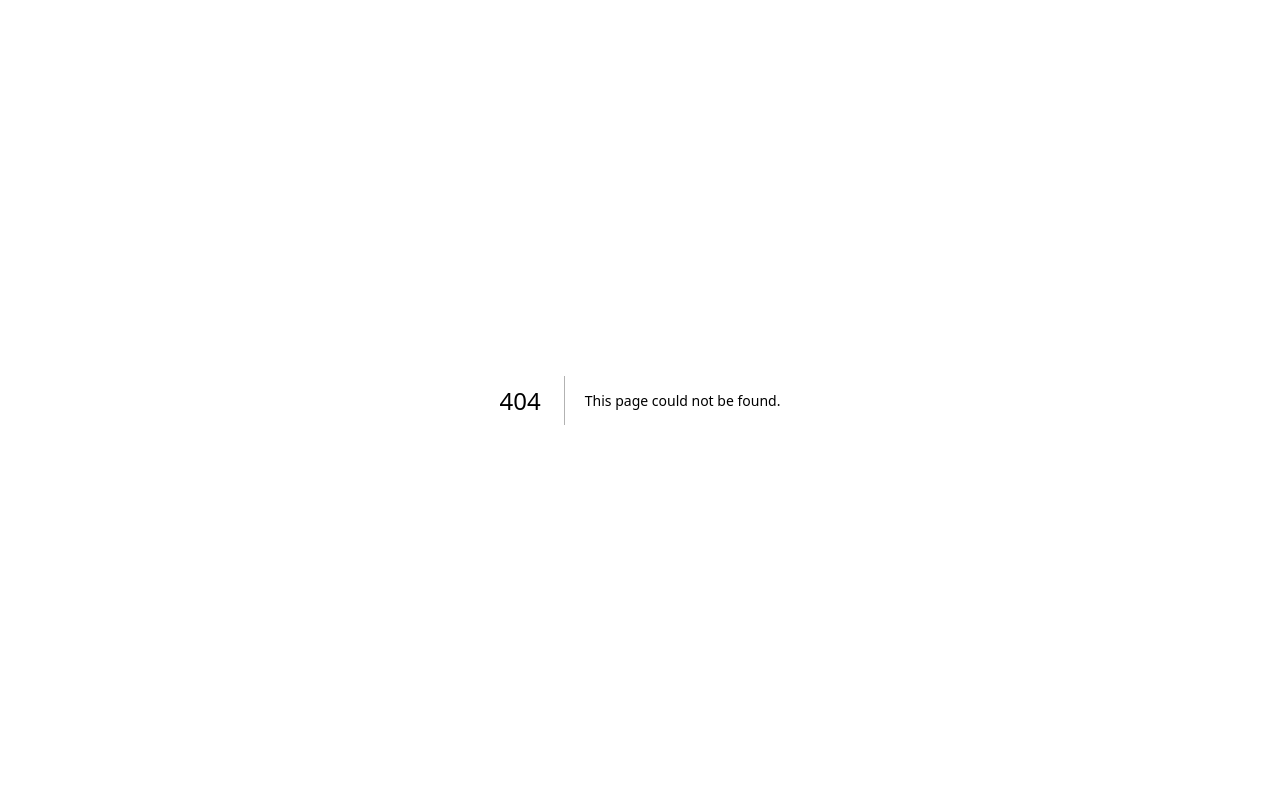
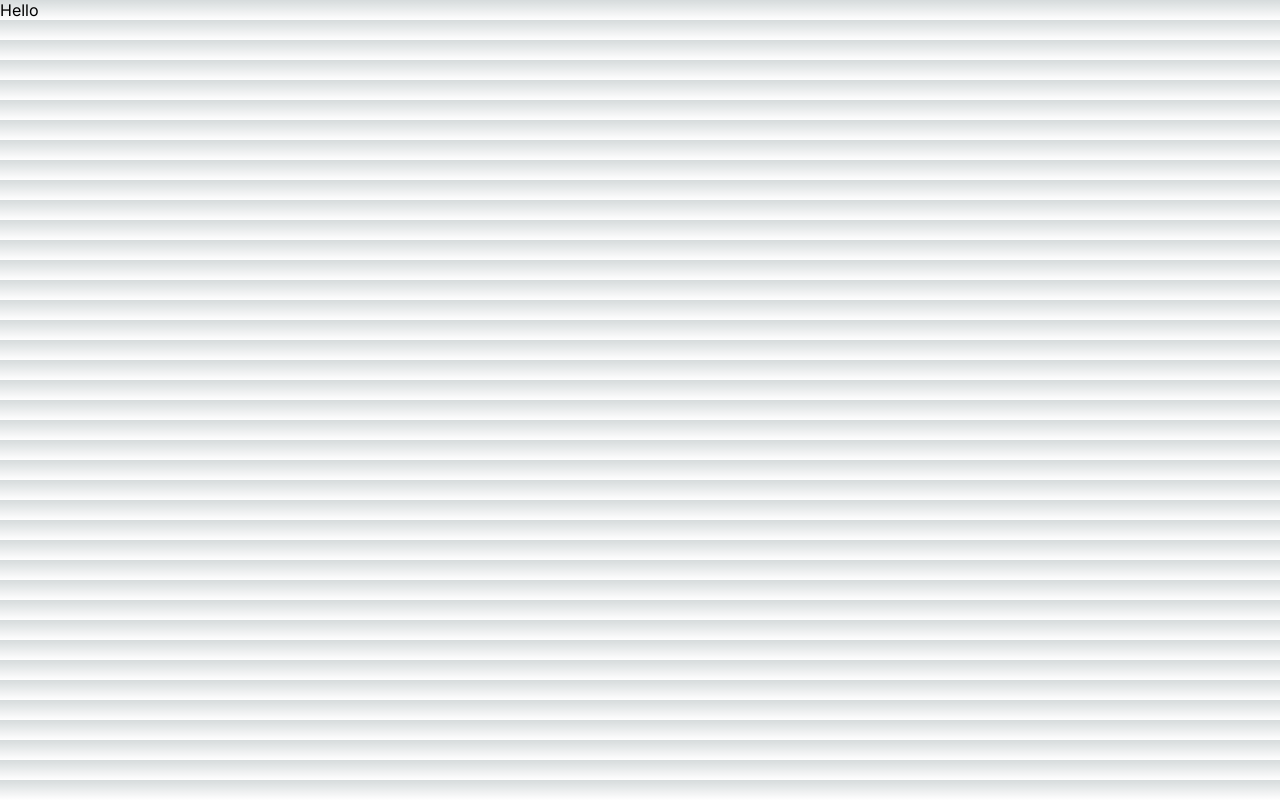
Before and after one commit to BeautyJeong/NextJS-for-beginners, a Next.js app: page /about in a window 1280 px wide. Before the commit this address had no page. Built offline with nearby package versions, Linux system fonts and the light colour scheme.

Commit message:
#1 FRAMEWORK OVERVIEW > #1.0 Library vs Framework - Next.js AppRouter: https://nextjs.org/docs/app/building-your-application/routing - 라이브러리는 우리가 갖다쓰는 것, 프레임워크는 정해진 틀 안에서 커스터마이징

```diff
--- /dev/null
+++ b/app/about/page.js
@@ -0,0 +1,3 @@
+export default function About() {
+    return "Hello";
+}
```
